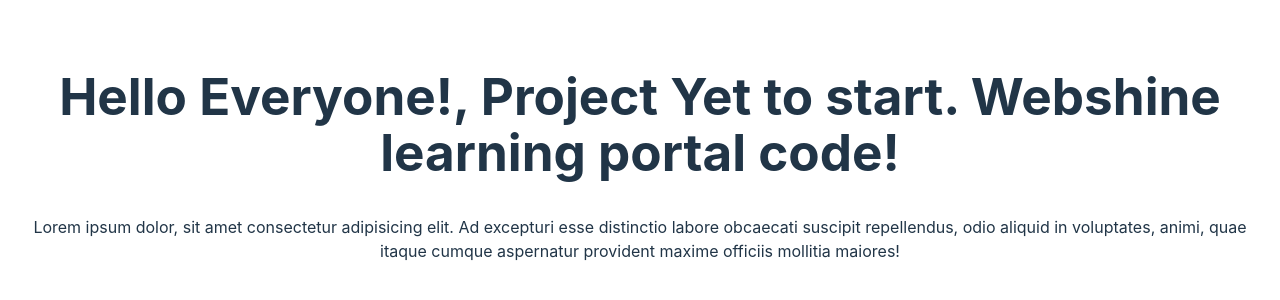
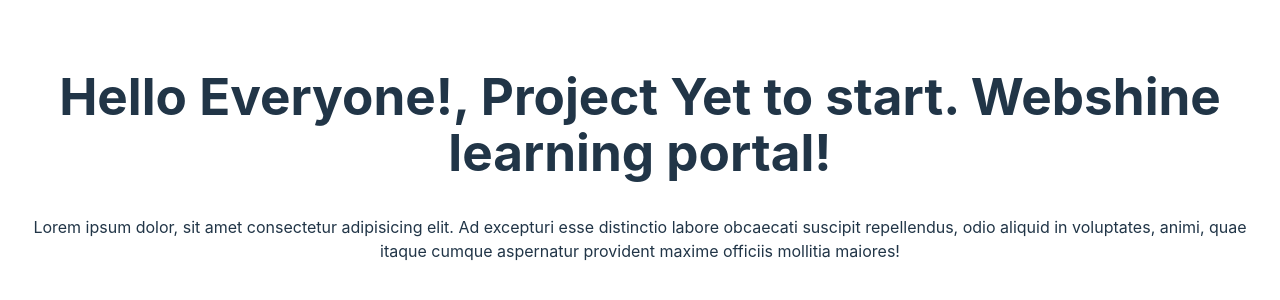
Before and after one commit to vaishnavansakthi/webshinelearning-app-frontend, a React (Vite) app: page / in a window 1280 px wide. Shown: the part 244-544 px from the top of the page. Built offline with nearby package versions, Linux system fonts and the light colour scheme.

Commit message:
test App.tsx

```diff
--- a/src/App.tsx
+++ b/src/App.tsx
@@ -10,7 +10,7 @@
 
   return (
     <>
-      <h1>Hello {greet}, Project Yet to start. Webshine learning portal code!</h1>
+      <h1>Hello {greet}, Project Yet to start. Webshine learning portal!</h1>
       <p>
         Lorem ipsum dolor, sit amet consectetur adipisicing elit. Ad excepturi esse distinctio labore obcaecati suscipit
         repellendus, odio aliquid in voluptates, animi, quae itaque cumque aspernatur provident maxime officiis mollitia
```
